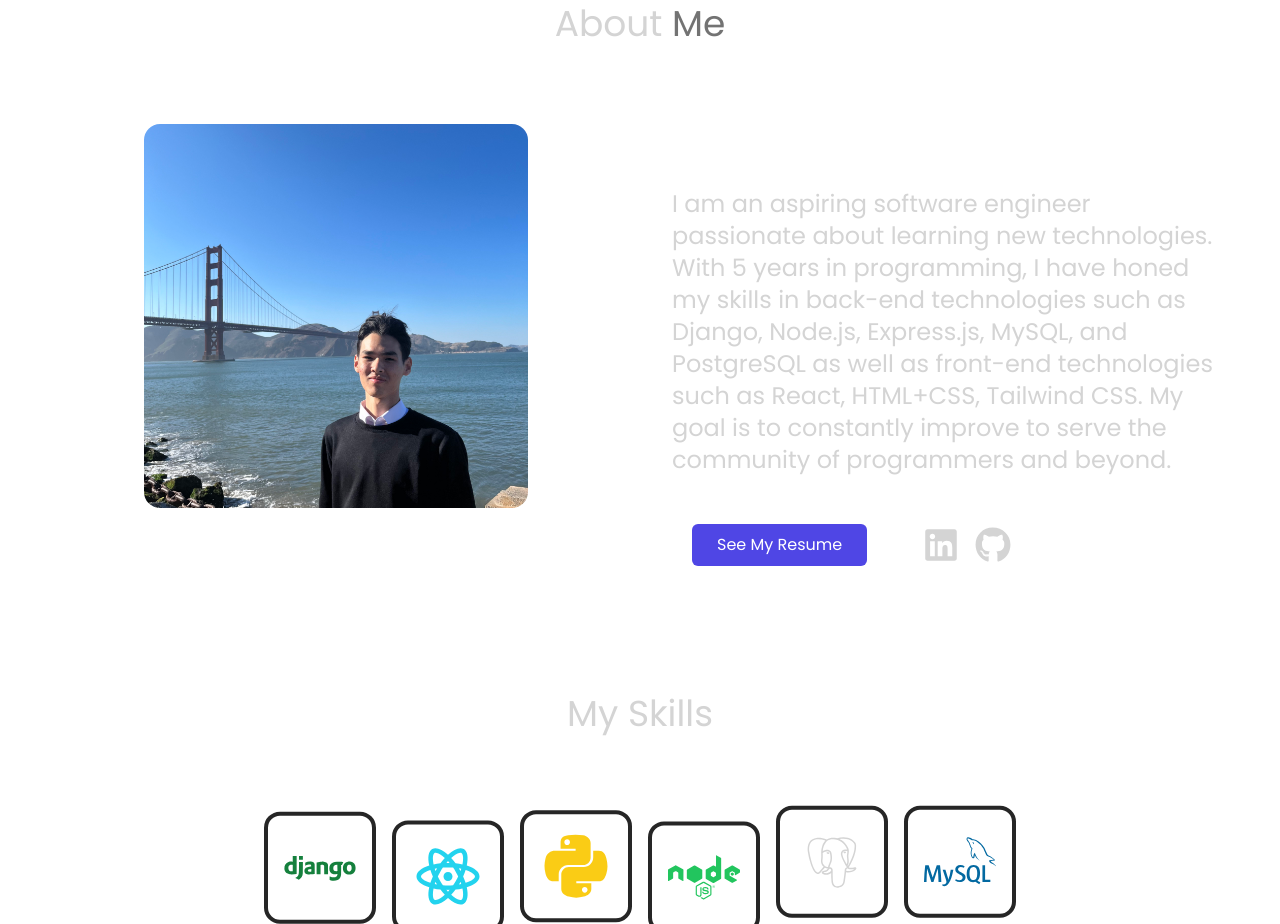
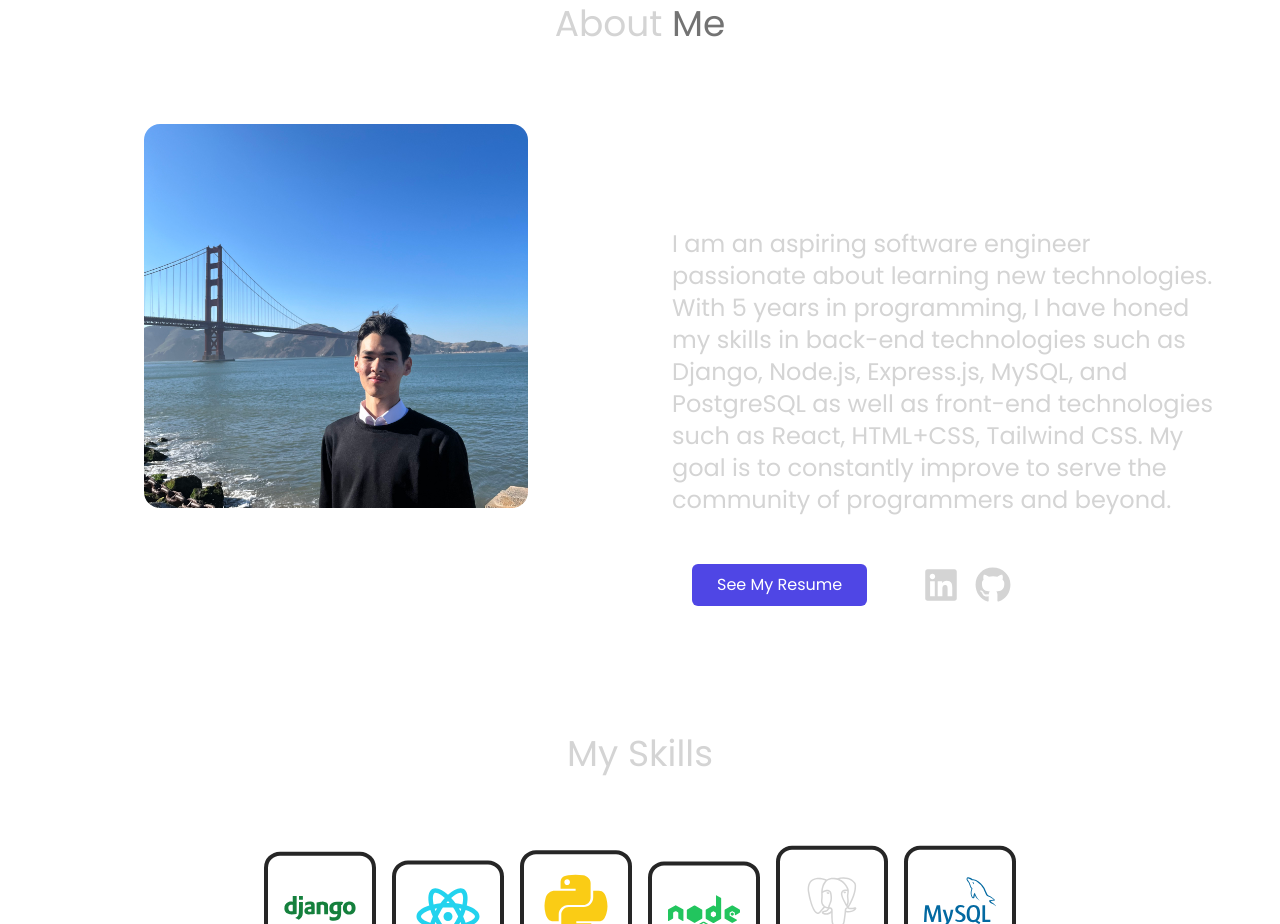
Before and after one commit to islamborghini/Portfolio, a React (Vite) app: page / in a window 1280 px wide. Shown: the part 1080-2004 px from the top of the page. Built offline with nearby package versions, Linux system fonts and the light colour scheme; the HTML template or start-up script is replaced by a standard one.

Commit message:
Changed the text position About

```diff
--- a/src/components/About.jsx
+++ b/src/components/About.jsx
@@ -29,7 +29,7 @@ const About = () => {
           whileInView={{ opacity: 1, x: 0 }}
           initial={{ opacity: 0, x: 100 }}
           transition={{ duration: 0.5 }}
-          className="w-full lg:w-1/2 lg:p-8 order-2 lg:order-2"
+          className="w-full lg:w-1/2 lg:p-8 order-2 lg:order-2 lg:mt-10"
         >
           <div className="flex items-center justify-center">
             <p className="my-2 max-w-xl text-xl lg:text-2xl py-6 text-center lg:text-left">{ABOUT_TEXT}</p>
```
